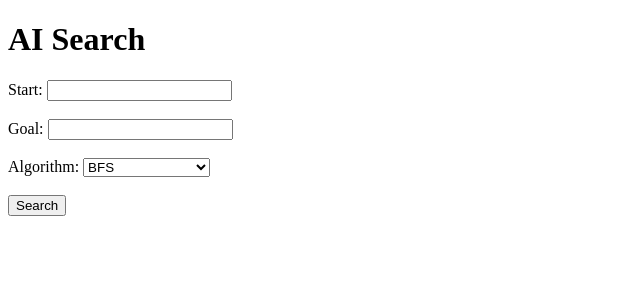
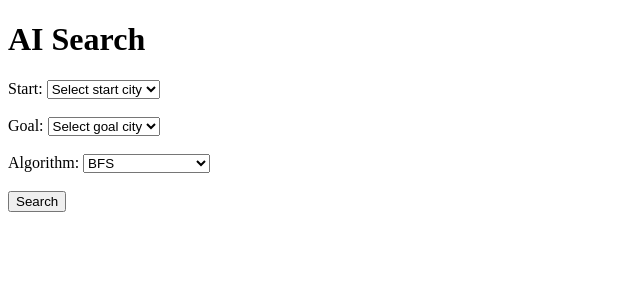
Before and after one commit to AlexanderAung/ai-search-algorithms, a Flask app: page / in a window 1280 px wide. Shown: the top 300 px of the page, without its empty margins (0-640 px from the left). Run offline with Flask 3, Linux system fonts and the light colour scheme.

Commit message:
home page temporary update

```diff
--- a/templates/index.html
+++ b/templates/index.html
@@ -9,12 +9,24 @@
 
     <form action="/search" method="POST">
       <label>Start:</label>
-      <input type="text" name="start" />
+      <select name="start" required>
+        <option value="">Select start city</option>
+
+        {% for city in cities %}
+        <option value="{{ city }}">{{ city }}</option>
+        {% endfor %}
+      </select>
 
       <br /><br />
 
       <label>Goal:</label>
-      <input type="text" name="goal" />
+      <select name="goal" required>
+        <option value="">Select goal city</option>
+
+        {% for city in cities %}
+        <option value="{{ city }}">{{ city }}</option>
+        {% endfor %}
+      </select>
 
       <br /><br />
 
@@ -22,6 +34,8 @@
       <select name="algorithm">
         <option value="bfs">BFS</option>
         <option value="dfs">DFS</option>
+        <option value="ucs">UCS</option>
+        <option value="ids">IDS</option>
         <option value="greedy">Greedy Best-First</option>
         <option value="astar">A*</option>
       </select>
@@ -33,7 +47,6 @@
 
     {% if path %}
     <h2>Result</h2>
-
     <p>Path: {{ path }}</p>
     <p>Cost: {{ cost }}</p>
     {% endif %}
```
